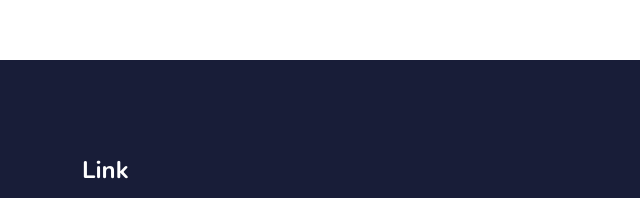
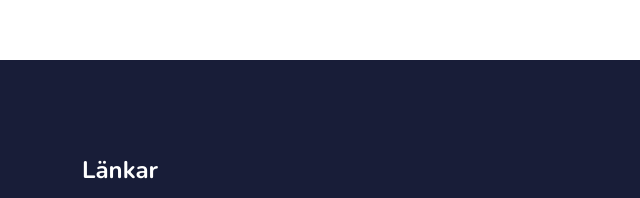
Before and after one commit to ojsextet/ojsextet.github.io, a plain HTML site: page index.html in a window 1280 px wide. Shown: the part 1918-2116 px from the top of the page, 0-640 px from the left. Drawn offline with nearby package versions, Linux system fonts and the light colour scheme.

Commit message:
Update index.html

```diff
--- a/index.html
+++ b/index.html
@@ -159,7 +159,7 @@
         <div class="container py-5">
             <div class="row g-5">
                 <div class="col-lg-3 col-md-6">
-                    <h4 class="text-white mb-3">Link</h4>
+                    <h4 class="text-white mb-3">Länkar</h4>
                     <a class="btn btn-link" href="">Hem</a>
                     <a class="btn btn-link" href="about.html">Om oss</a>
 					<a class="btn btn-link" href="music.html">Media</a>
```
